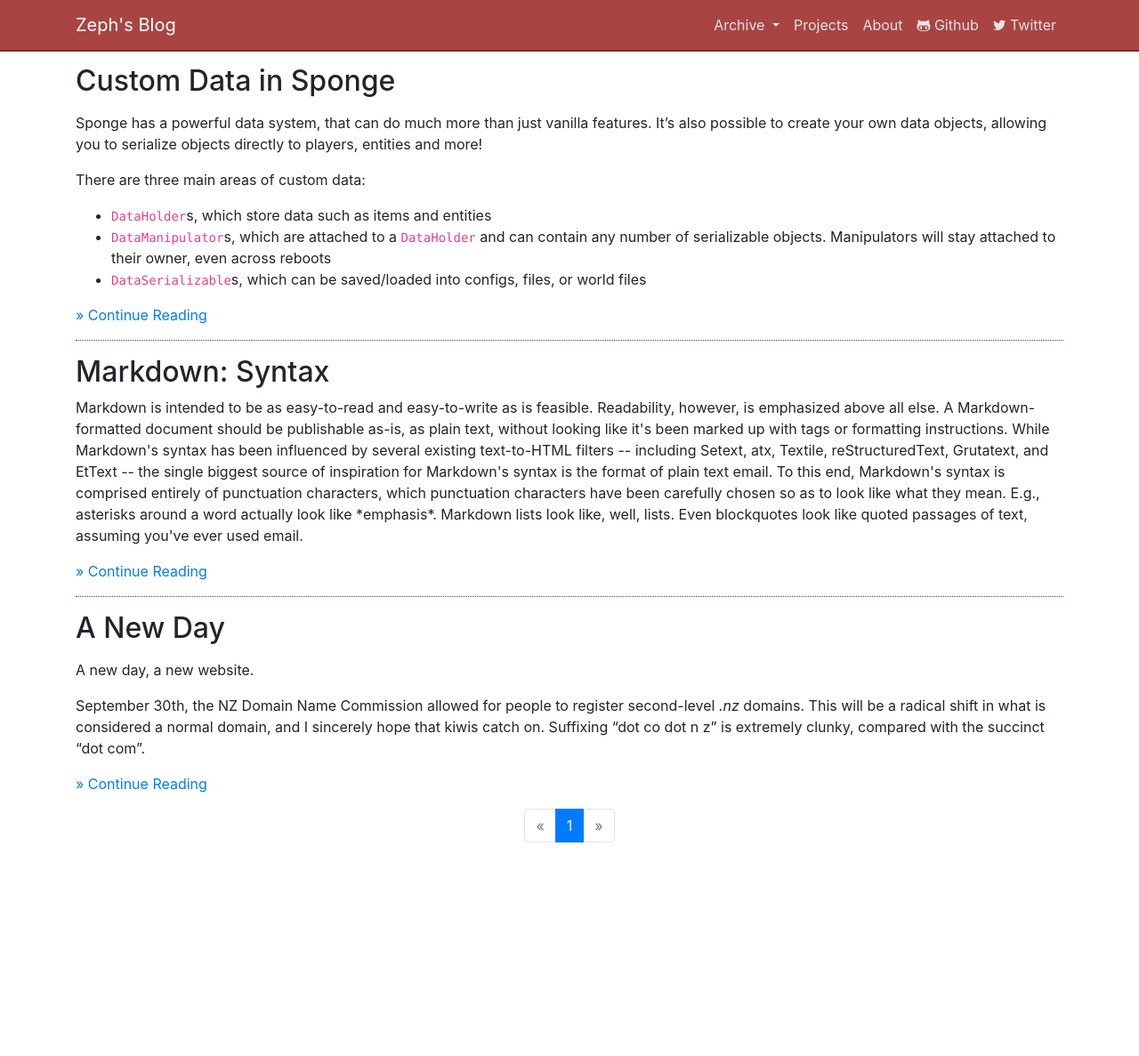
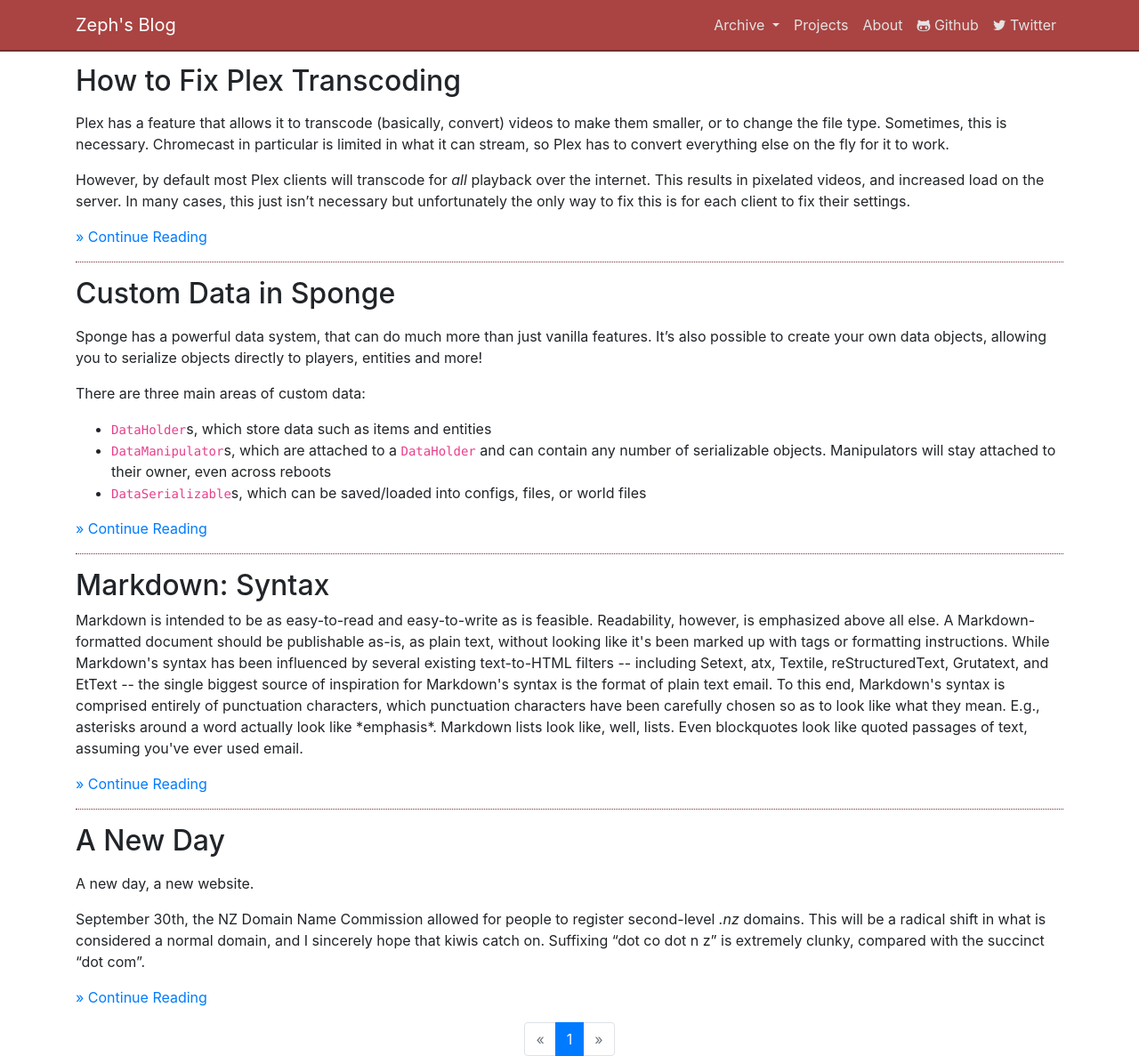
Before and after one commit to ZephireNZ/zephire.nz, a Jekyll site: the page built from index.html, in a window 1280 px wide and 1187 px high. Shown: the whole window at 89% size. Built offline with Jekyll 4.4.1, drawn with Linux system fonts in a browser that asks for light colours; the list of posts is cut into pages by our own code.

Commit message:
Blog Post: Plex Transcoding

```diff
--- /dev/null
+++ b/_posts/2020-02-06-plex-transcode.md
@@ -0,0 +1,42 @@
+---
+layout: post
+title: "How to Fix Plex Transcoding"
+---
+
+Plex has a feature that allows it to transcode (basically, convert) videos to make them smaller, or to change the file
+type. Sometimes, this is necessary. Chromecast in particular is limited in what it can stream, so Plex has to convert
+everything else on the fly for it to work.
+
+However, by default most Plex clients will transcode for _all_ playback over the internet. This results in
+pixelated videos, and increased load on the server. In many cases, this just isn't necessary but unfortunately the only
+way to fix this is for each client to fix their settings.
+
+<!--more-->
+
+Below are screenshots and step by step instructions on how to do so.
+
+Device Types:
+
+- [Plex Web / Plex for Windows](#plexweb)
+- [Plex Android](#plexandroid)
+
+### <a class="anchor" name="plexweb" /> Plex Web / Plex for Windows
+
+1. Open up Plex, and start playing a video
+2. Pause the video, and click on the settings button (highlighed in red below)
+   [![Screenshot showing the settings button](/assets/img/post/plex-transcode/plex-web-1.png){:.img-fluid}](/assets/img/post/plex-transcode/plex-web-1.png){:target="\_blank"}
+3. Next to `Quality`, click the quality name and make sure `Play Original Quality` is ticked
+   [![Screenshot showing the quality setting](/assets/img/post/plex-transcode/plex-web-2.png){:.img-fluid}](/assets/img/post/plex-transcode/plex-web-2.png){:target="\_blank"}
+4. If you don't see `Play Original Quality`, your device can't support original playback on this video, check with
+   another video
+
+### <a class="anchor" name="plexandroid" /> Plex Android
+
+1. Open up Plex, and start playing a video
+2. Pause the video, and click on the `...` button (highlighed in red below)
+   [![Screenshot showing the ... button](/assets/img/post/plex-transcode/plex-android-1.png){:.img-fluid}](/assets/img/post/plex-transcode/plex-android-1.png){:target="\_blank"}
+3. Pick `Playback Settings`
+4. Next to `Quality`, click the quality name and make sure `Play Original Quality` is ticked
+   [![Screenshot showing the quality setting](/assets/img/post/plex-transcode/plex-android-2.png){:.img-fluid}](/assets/img/post/plex-transcode/plex-android-2.png){:target="\_blank"}
+5. If you don't see `Play Original Quality`, your device can't support original playback on this video, check with
+   another video
--- a/_sass/_zephire-nz.scss
+++ b/_sass/_zephire-nz.scss
@@ -28,6 +28,13 @@
     color: $darkHighlightColor;
   }
   color: $highlightColor;
+}
+
+a.anchor {
+  display: block;
+  position: relative;
+  top: -100px;
+  visibility: hidden;
 }
 
 // NAV
```
Also changed, not shown: _app.yaml (+23 -19 lines), assets/js/site.json (+4 -3 lines), assets/img/post/plex-transcode/plex-android-2.png (added), assets/img/post/plex-transcode/plex-web-1.png (added), assets/img/post/plex-transcode/plex-web-2.png (added), 1 other file.
